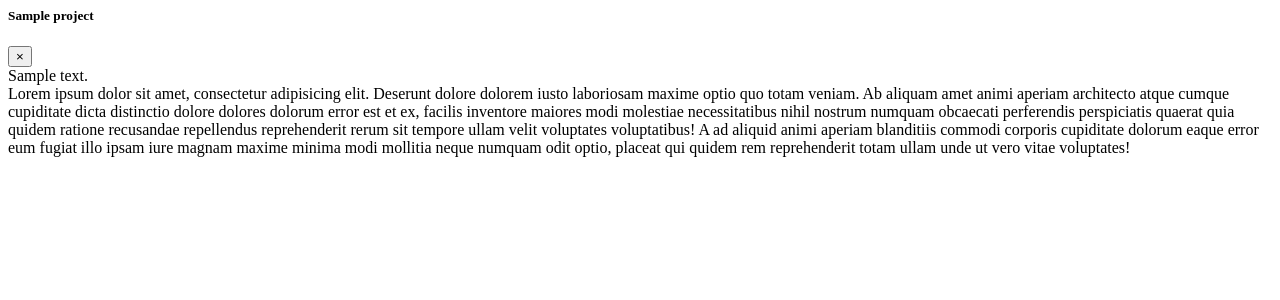
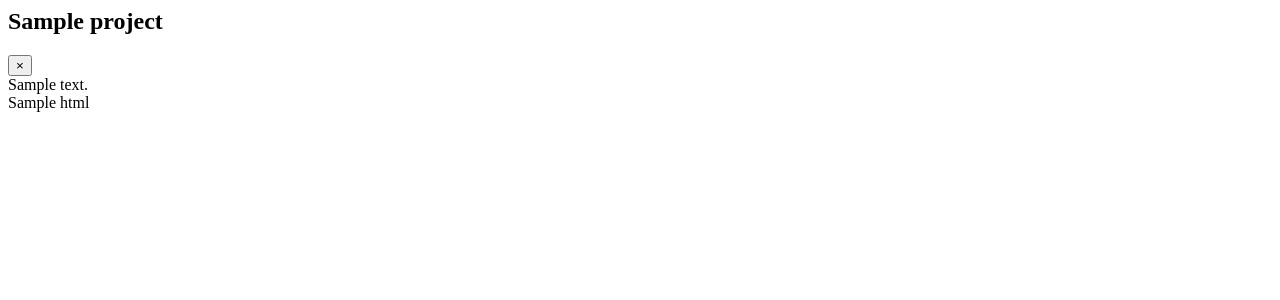
Before and after one commit to guillaumebdx/portfolio, a Symfony app: template templates/project/_modal.html.twig in a window 1280 px wide. Shown: the top 300 px of the page. Run offline with Twig, Linux system fonts and the light colour scheme; the template is opened without the code that fills it: most values are stand-ins (such as "Sample title", 1, 10 or a date in 2020); some libraries are stand-ins or nearby versions.

Commit message:
Add content markdown in project

```diff
--- a/assets/styles/modal.scss
+++ b/assets/styles/modal.scss
@@ -1,3 +1,7 @@
 .project-modal {
   color: $black;
+  .project-title {
+    width:100%;
+    text-align: center;
+  }
 }
--- a/composer.json
+++ b/composer.json
@@ -10,6 +10,7 @@
         "doctrine/doctrine-bundle": "^2.2",
         "doctrine/doctrine-migrations-bundle": "^3.0",
         "doctrine/orm": "^2.7",
+        "michelf/php-markdown": "^1.9",
         "phpdocumentor/reflection-docblock": "^5.2",
         "sensio/framework-extra-bundle": "^5.1",
         "symfony/asset": "5.1.*",
--- a/src/Entity/Project.php
+++ b/src/Entity/Project.php
@@ -8,6 +8,7 @@ use Doctrine\Common\Collections\Collection;
 use Doctrine\ORM\Mapping as ORM;
 use Symfony\Component\HttpFoundation\File\File;
 use Vich\UploaderBundle\Mapping\Annotation as Vich;
+use Michelf\MarkdownExtra;
 
 /**
  * @ORM\Entity(repositoryClass=ProjectRepository::class)
@@ -237,5 +238,9 @@ class Project
         return $this;
     }
 
+    public function getHtml()
+    {
+        return MarkdownExtra::defaultTransform($this->content);
+    }
 
 }
--- a/src/Form/ProjectType.php
+++ b/src/Form/ProjectType.php
@@ -7,6 +7,7 @@ use App\Entity\Project;
 use App\Entity\Technology;
 use Symfony\Bridge\Doctrine\Form\Type\EntityType;
 use Symfony\Component\Form\AbstractType;
+use Symfony\Component\Form\Extension\Core\Type\TextareaType;
 use Symfony\Component\Form\FormBuilderInterface;
 use Symfony\Component\OptionsResolver\OptionsResolver;
 use Vich\UploaderBundle\Form\Type\VichFileType;
@@ -36,6 +37,7 @@ class ProjectType extends AbstractType
                 'allow_delete' => true,
                 'download_uri' => true,
                 ])
+            ->add('content', TextareaType::class)
         ;
     }
 
--- a/templates/project/_modal.html.twig
+++ b/templates/project/_modal.html.twig
@@ -2,9 +2,9 @@
     <div class="modal-dialog modal-lg modal-dialog-scrollable">
         <div class="modal-content">
             <div class="modal-header">
-                <h5 class="modal-title">
+                <h2 class="modal-title project-title">
                     {{ project.name }}
-                </h5>
+                </h2>
                 <button type="button" class="close" data-dismiss="modal" aria-label="Close">
                     <span aria-hidden="true">&times;</span>
                 </button>
@@ -21,7 +21,7 @@
                     </div>
                 </div>
                 <div class="project-content text-justify">
-                    Lorem ipsum dolor sit amet, consectetur adipisicing elit. Deserunt dolore dolorem iusto laboriosam maxime optio quo totam veniam. Ab aliquam amet animi aperiam architecto atque cumque cupiditate dicta distinctio dolore dolores dolorum error est et ex, facilis inventore maiores modi molestiae necessitatibus nihil nostrum numquam obcaecati perferendis perspiciatis quaerat quia quidem ratione recusandae repellendus reprehenderit rerum sit tempore ullam velit voluptates voluptatibus! A ad aliquid animi aperiam blanditiis commodi corporis cupiditate dolorum eaque error eum fugiat illo ipsam iure magnam maxime minima modi mollitia neque numquam odit optio, placeat qui quidem rem reprehenderit totam ullam unde ut vero vitae voluptates!
+                    {{ project.html|raw }}
                 </div>
             </div>
         </div>
```
Also changed, not shown: src/DataFixtures/ProjectFixtures.php (+20 -0 lines), 2 other files.
